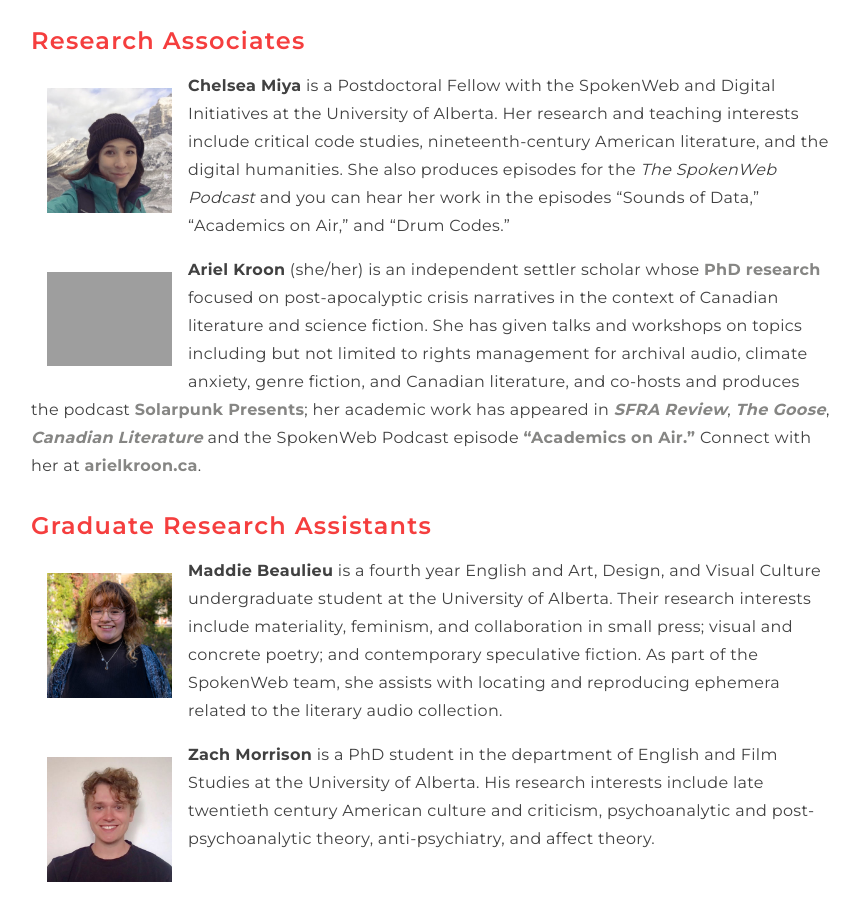
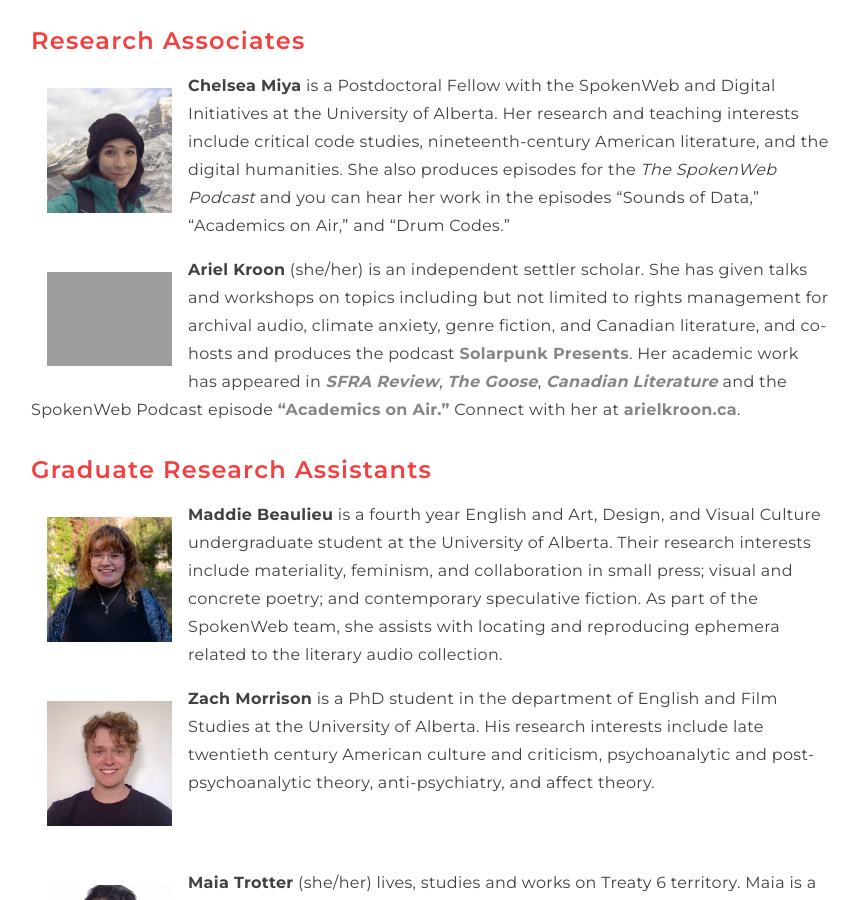
Before and after one commit to SpokenWebAlberta/sandbox, a Jekyll site: the page built from pages/team.md, in a window 1280 px wide and 900 px high, scrolled down 834 px. Shown: the whole window, without its empty margins (209-1069 px from the left). Built offline with Jekyll 4.4.1, drawn with Linux system fonts in a browser that asks for light colours.

Commit message:
Update team.md

```diff
--- a/pages/team.md
+++ b/pages/team.md
@@ -35,7 +35,7 @@ permalink: '/team/'
 
 <div class = "figure bio">
   <img src="{{ '/img/bio/Ariel Kroon headshot 1.jpg' | absolute_url }}" />
-</div> **Ariel Kroon** (she/her) is an independent settler scholar whose <a href="https://era.library.ualberta.ca/items/78fc5424-52ab-45aa-adb0-5a15509fd68f" target="_blank">PhD research</a> focused on post-apocalyptic crisis narratives in the context of Canadian literature and science fiction. She has given talks and workshops on topics including but not limited to rights management for archival audio, climate anxiety, genre fiction, and Canadian literature, and co-hosts and produces the podcast <a href="https://solarpunkpresents.com/" target="_blank">Solarpunk Presents</a>; her academic work has appeared in <a href="https://sfrareview.org/2021/04/23/living-beyond-the-end-times-an-argument-for-queer-utopianism/" target="_blank">*SFRA Review*</a>, <a href="https://scholars.wlu.ca/thegoose/vol18/iss1/2/" target="_blank">*The Goose*</a>, <a href="https://ojs.library.ubc.ca/index.php/canlit/article/view/187498" target="_blank">*Canadian Literature*</a> and the SpokenWeb Podcast episode <a href="https://spokenweb.ca/podcast/episodes/academics-on-air/" target="_blank">“Academics on Air.”</a> Connect with her at <a href="https://arielkroon.ca/" target="_blank">arielkroon.ca</a>.
+</div> **Ariel Kroon** (she/her) is an independent settler scholar. She has given talks and workshops on topics including but not limited to rights management for archival audio, climate anxiety, genre fiction, and Canadian literature, and co-hosts and produces the podcast <a href="https://solarpunkpresents.com/" target="_blank">Solarpunk Presents</a>. Her academic work has appeared in <a href="https://sfrareview.org/2021/04/23/living-beyond-the-end-times-an-argument-for-queer-utopianism/" target="_blank">*SFRA Review*</a>, <a href="https://scholars.wlu.ca/thegoose/vol18/iss1/2/" target="_blank">*The Goose*</a>, <a href="https://ojs.library.ubc.ca/index.php/canlit/article/view/187498" target="_blank">*Canadian Literature*</a> and the SpokenWeb Podcast episode <a href="https://spokenweb.ca/podcast/episodes/academics-on-air/" target="_blank">“Academics on Air.”</a> Connect with her at <a href="https://arielkroon.ca/" target="_blank">arielkroon.ca</a>.
 
 ### Graduate Research Assistants
 
```
